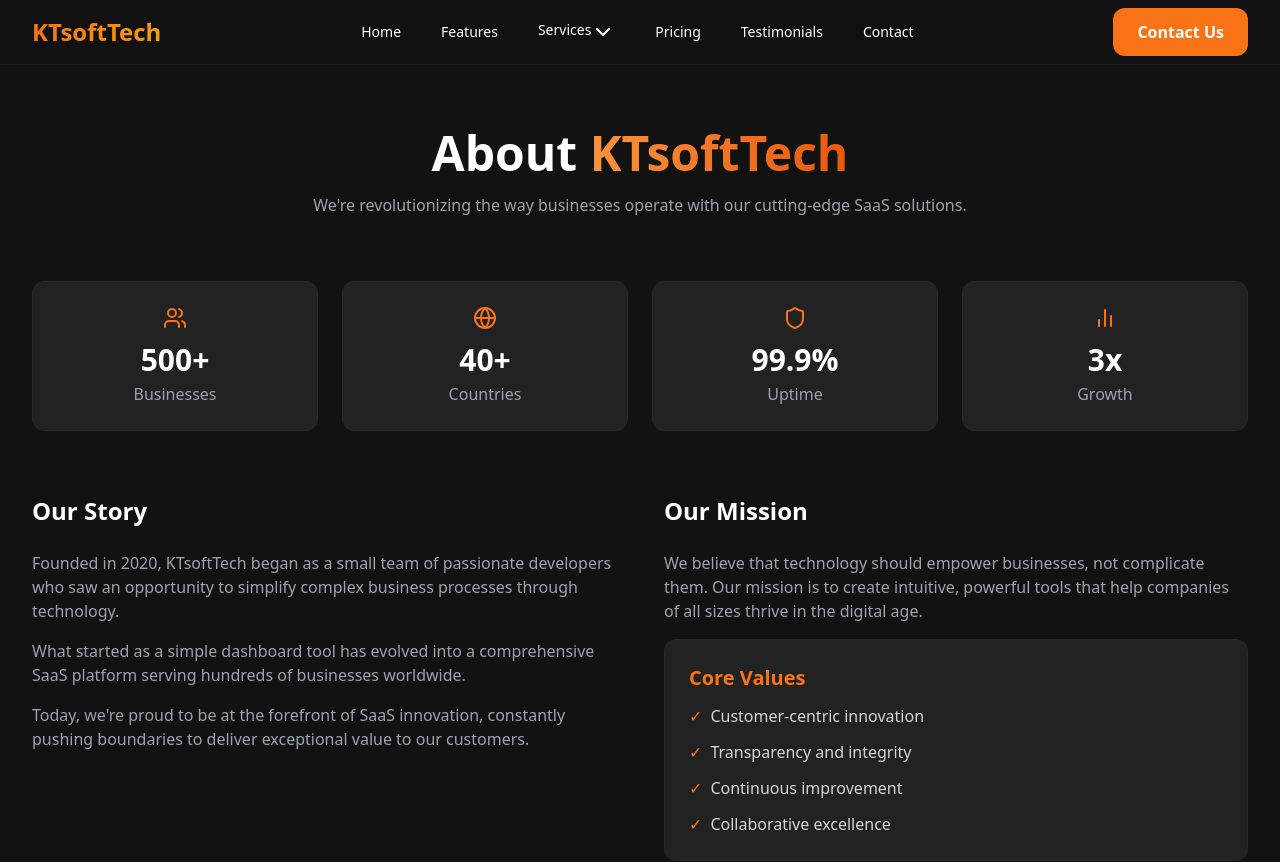
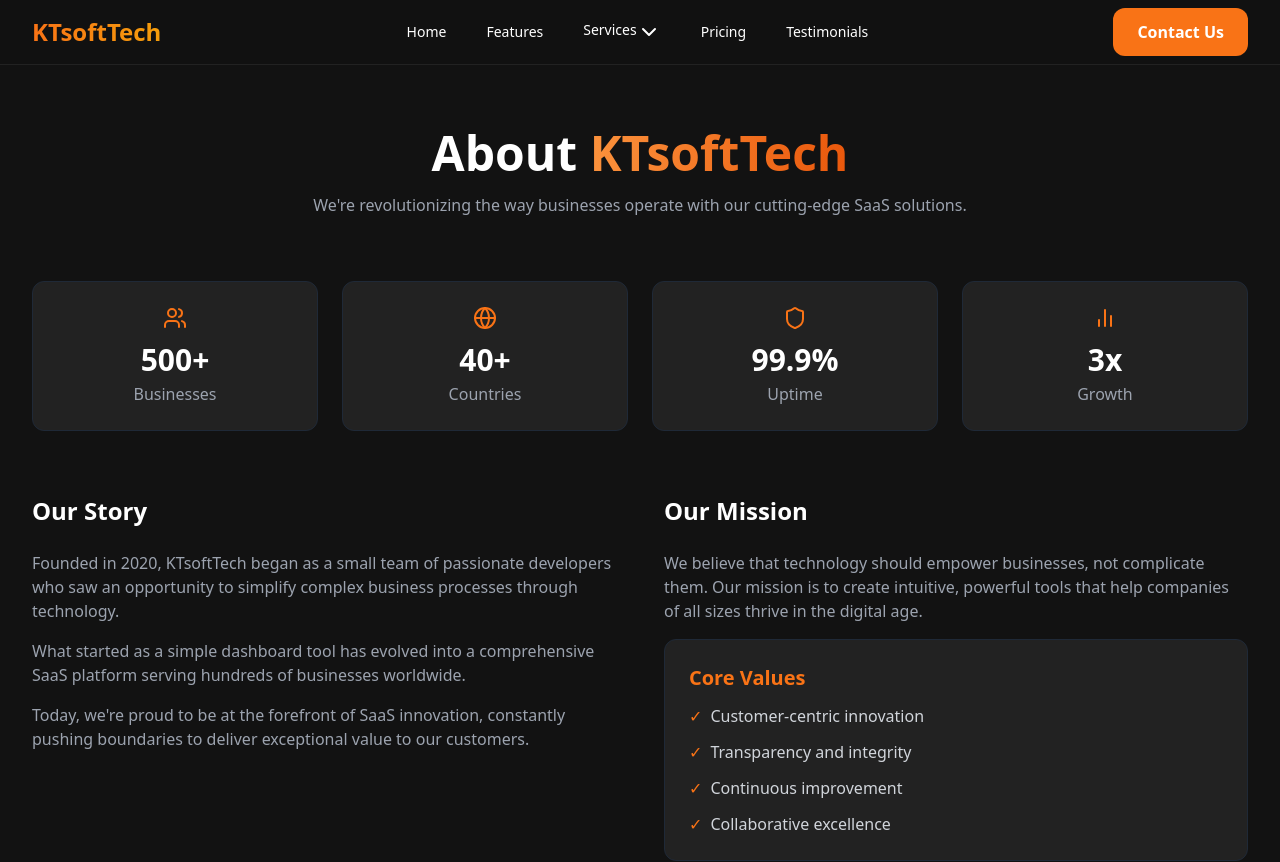
Before and after one commit to gopalkrushnas063/KTsoftTech, a React (Vite) app: page /about in a window 1280 px wide. Shown: the top 862 px of the page. Built offline with nearby package versions, Linux system fonts and the light colour scheme.

Commit message:
Removed extra contact menu from navbar

```diff
--- a/src/components/Navbar.tsx
+++ b/src/components/Navbar.tsx
@@ -138,16 +138,7 @@ const Navbar = () => {
               >
                 Testimonials
               </button>
-              <button
-                onClick={() => handleNavigation("contact")}
-                className={`px-3 py-2 text-sm font-medium transition-colors ${
-                  location.pathname === "/" && location.hash === "#contact"
-                    ? "text-saas-orange"
-                    : "text-white hover:text-saas-orange"
-                }`}
-              >
-                Contact
-              </button>
+
             </div>
           </div>
 
```
